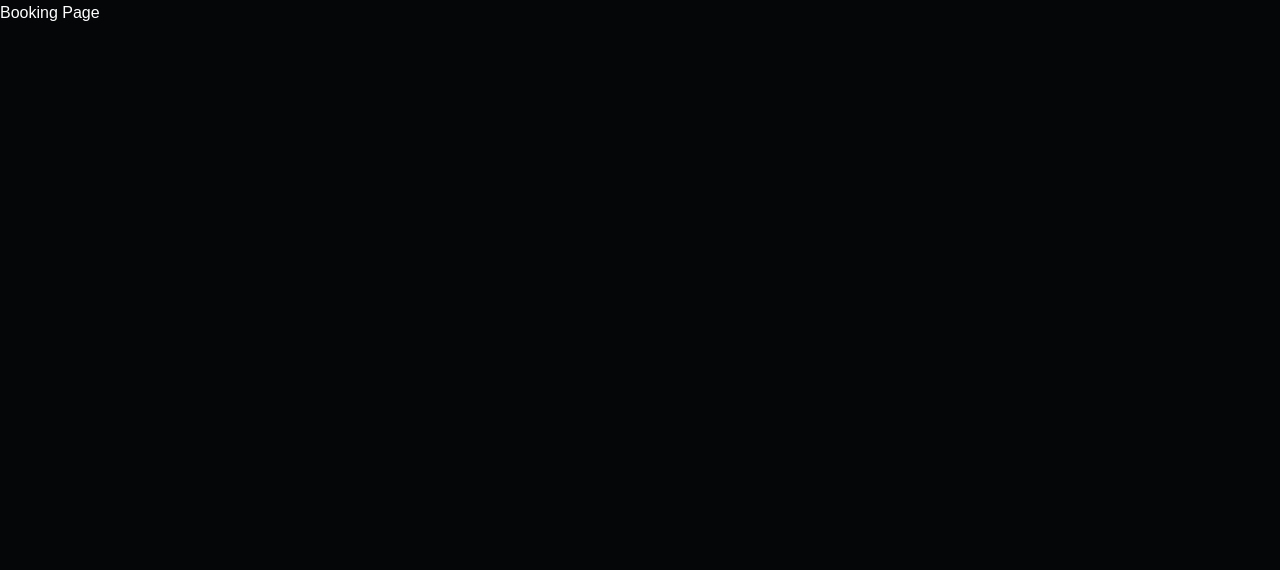
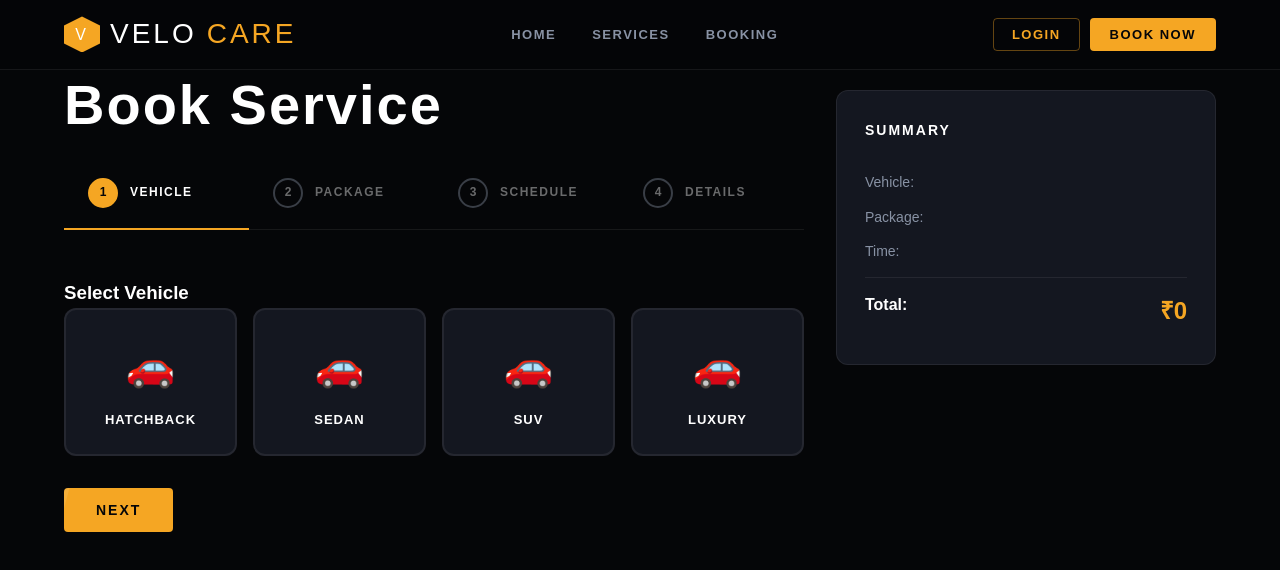
Before and after one commit to vishnuwebz/velcare-platform, a React app in the folder frontend/frontend/: page /booking in a window 1280 px wide. Shown: the top 570 px of the page. Built offline with nearby package versions, Linux system fonts and the light colour scheme; the HTML template or start-up script is replaced by a standard one.

Commit message:
feat: implement multi-step booking flow with vehicle, package, schedule, and user details including order summary

```diff
--- /dev/null
+++ b/frontend/frontend/src/components/booking/BookingSteps.jsx
@@ -0,0 +1,17 @@
+export default function BookingSteps({ step }) {
+  const steps = ["Vehicle", "Package", "Schedule", "Details"];
+
+  return (
+    <div className="booking-steps">
+      {steps.map((s, i) => (
+        <div
+          key={i}
+          className={`booking-step ${step === i + 1 ? "active" : ""}`}
+        >
+          <div className="step-circle">{i + 1}</div>
+          <div className="step-name">{s}</div>
+        </div>
+      ))}
+    </div>
+  );
+}
--- /dev/null
+++ b/frontend/frontend/src/components/booking/DateTimeSelector.jsx
@@ -0,0 +1,29 @@
+export default function DateTimeSelector({ bookingData, setBookingData, next }) {
+  const times = ["10 AM", "12 PM", "2 PM", "4 PM"];
+
+  return (
+    <div>
+      <h3>Select Time</h3>
+
+      <div className="time-grid">
+        {times.map((t, i) => (
+          <div
+            key={i}
+            className={`time-option ${
+              bookingData.time === t ? "selected" : ""
+            }`}
+            onClick={() =>
+              setBookingData({ ...bookingData, time: t })
+            }
+          >
+            {t}
+          </div>
+        ))}
+      </div>
+
+      <button className="btn btn-primary" onClick={next}>
+        Next
+      </button>
+    </div>
+  );
+}
--- /dev/null
+++ b/frontend/frontend/src/components/booking/OrderSummary.jsx
@@ -0,0 +1,29 @@
+export default function OrderSummary({ bookingData }) {
+  return (
+    <div className="order-summary">
+      <div className="summary-title">Summary</div>
+
+      <div className="summary-row">
+        <span>Vehicle:</span>
+        <span>{bookingData.vehicle}</span>
+      </div>
+
+      <div className="summary-row">
+        <span>Package:</span>
+        <span>{bookingData.package?.name}</span>
+      </div>
+
+      <div className="summary-row">
+        <span>Time:</span>
+        <span>{bookingData.time}</span>
+      </div>
+
+      <div className="summary-row total">
+        <span>Total:</span>
+        <span className="summary-total-price">
+          ₹{bookingData.package?.price || 0}
+        </span>
+      </div>
+    </div>
+  );
+}
--- /dev/null
+++ b/frontend/frontend/src/components/booking/PackageSelector.jsx
@@ -0,0 +1,34 @@
+export default function PackageSelector({ bookingData, setBookingData, next }) {
+  const packages = [
+    { name: "Basic", price: 499 },
+    { name: "Standard", price: 999 },
+    { name: "Premium", price: 1999 }
+  ];
+
+  return (
+    <div>
+      <h3>Select Package</h3>
+
+      <div className="package-options">
+        {packages.map((p, i) => (
+          <div
+            key={i}
+            className={`pkg-option ${
+              bookingData.package?.name === p.name ? "selected" : ""
+            }`}
+            onClick={() =>
+              setBookingData({ ...bookingData, package: p })
+            }
+          >
+            <div className="pkg-option-name">{p.name}</div>
+            <div className="pkg-option-price">₹{p.price}</div>
+          </div>
+        ))}
+      </div>
+
+      <button className="btn btn-primary" onClick={next}>
+        Next
+      </button>
+    </div>
+  );
+}
--- /dev/null
+++ b/frontend/frontend/src/components/booking/UserForm.jsx
@@ -0,0 +1,41 @@
+export default function UserForm({ bookingData, setBookingData, next }) {
+  return (
+    <div>
+      <h3>Your Details</h3>
+
+      <div className="form-group">
+        <input
+          className="form-input"
+          placeholder="Name"
+          onChange={(e) =>
+            setBookingData({ ...bookingData, name: e.target.value })
+          }
+        />
+      </div>
+
+      <div className="form-group">
+        <input
+          className="form-input"
+          placeholder="Phone"
+          onChange={(e) =>
+            setBookingData({ ...bookingData, phone: e.target.value })
+          }
+        />
+      </div>
+
+      <div className="form-group">
+        <input
+          className="form-input"
+          placeholder="Address"
+          onChange={(e) =>
+            setBookingData({ ...bookingData, address: e.target.value })
+          }
+        />
+      </div>
+
+      <button className="btn btn-primary" onClick={next}>
+        Continue
+      </button>
+    </div>
+  );
+}
--- /dev/null
+++ b/frontend/frontend/src/components/booking/VehicleSelector.jsx
@@ -0,0 +1,30 @@
+export default function VehicleSelector({ bookingData, setBookingData, next }) {
+  const vehicles = ["Hatchback", "Sedan", "SUV", "Luxury"];
+
+  return (
+    <div>
+      <h3>Select Vehicle</h3>
+
+      <div className="vehicle-grid">
+        {vehicles.map((v, i) => (
+          <div
+            key={i}
+            className={`vehicle-option ${
+              bookingData.vehicle === v ? "selected" : ""
+            }`}
+            onClick={() =>
+              setBookingData({ ...bookingData, vehicle: v })
+            }
+          >
+            <span className="vehicle-option-icon">🚗</span>
+            <div className="vehicle-option-name">{v}</div>
+          </div>
+        ))}
+      </div>
+
+      <button className="btn btn-primary" onClick={next}>
+        Next
+      </button>
+    </div>
+  );
+}
--- a/frontend/frontend/src/pages/Booking.jsx
+++ b/frontend/frontend/src/pages/Booking.jsx
@@ -1,3 +1,74 @@
+import { useState } from "react";
+import Navbar from "../components/Navbar";
+
+import BookingSteps from "../components/booking/BookingSteps";
+import VehicleSelector from "../components/booking/VehicleSelector";
+import PackageSelector from "../components/booking/PackageSelector";
+import DateTimeSelector from "../components/booking/DateTimeSelector";
+import UserForm from "../components/booking/UserForm";
+import OrderSummary from "../components/booking/OrderSummary";
+
 export default function Booking() {
-  return <div className="page active">Booking Page</div>;
+  const [step, setStep] = useState(1);
+
+  const [bookingData, setBookingData] = useState({
+    vehicle: "",
+    package: null,
+    date: "",
+    time: "",
+    name: "",
+    phone: "",
+    address: ""
+  });
+
+  return (
+    <>
+      <Navbar />
+
+      <div className="page active">
+        <div className="booking-layout container">
+
+          <div className="booking-main">
+            <h1 className="booking-title">Book Service</h1>
+
+            <BookingSteps step={step} />
+
+            {step === 1 && (
+              <VehicleSelector
+                bookingData={bookingData}
+                setBookingData={setBookingData}
+                next={() => setStep(2)}
+              />
+            )}
+
+            {step === 2 && (
+              <PackageSelector
+                bookingData={bookingData}
+                setBookingData={setBookingData}
+                next={() => setStep(3)}
+              />
+            )}
+
+            {step === 3 && (
+              <DateTimeSelector
+                bookingData={bookingData}
+                setBookingData={setBookingData}
+                next={() => setStep(4)}
+              />
+            )}
+
+            {step === 4 && (
+              <UserForm
+                bookingData={bookingData}
+                setBookingData={setBookingData}
+                next={() => alert("Ready for payment 🔥")}
+              />
+            )}
+          </div>
+
+          <OrderSummary bookingData={bookingData} />
+        </div>
+      </div>
+    </>
+  );
 }
```
